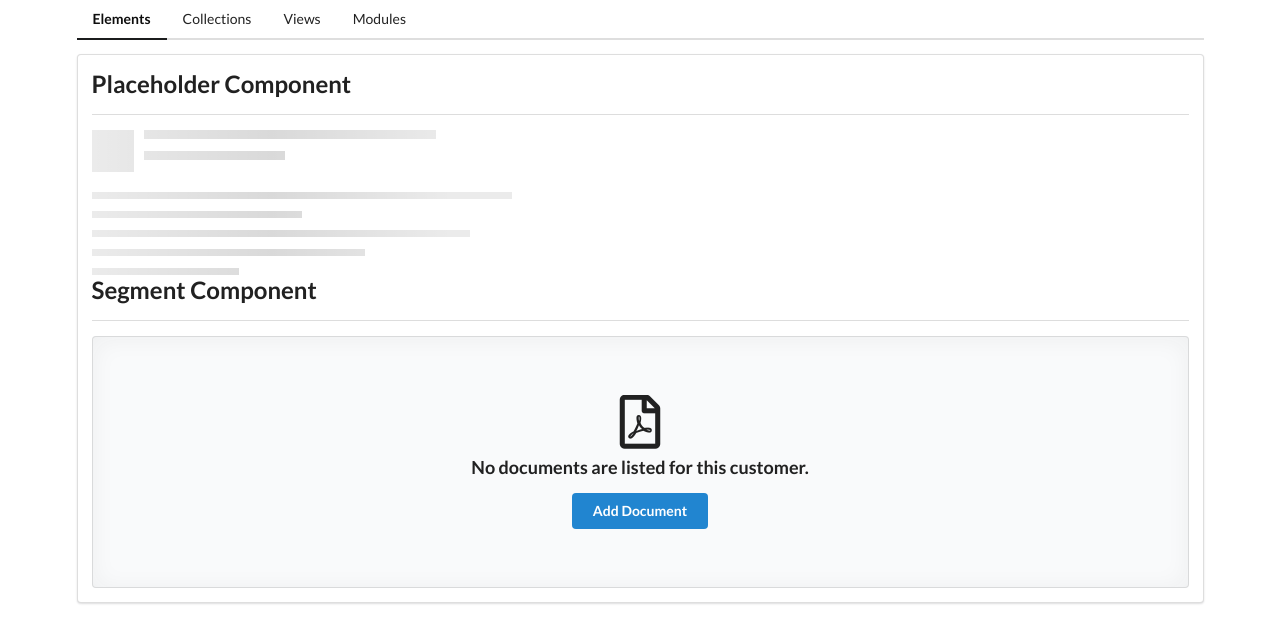
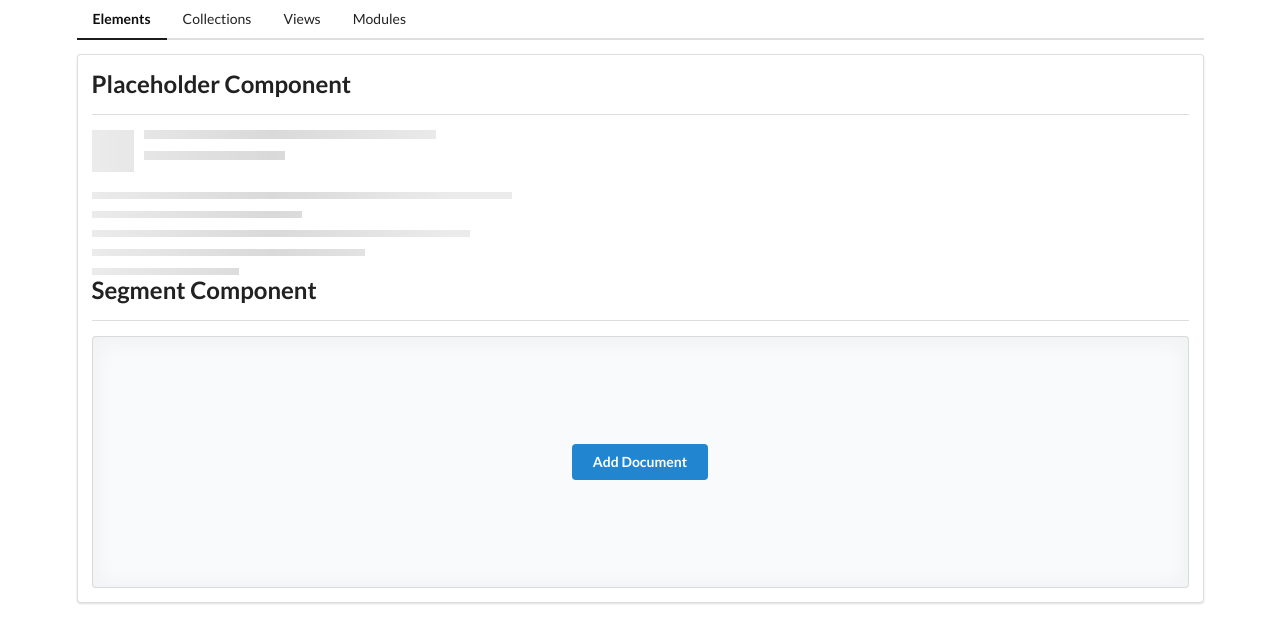
Before and after one commit to MrMoriarty04/comps, an Angular app: page /elements in a window 1280 px wide. Shown: the top 642 px of the page. Built offline with nearby package versions, Linux system fonts and the light colour scheme.

Commit message:
adding hidden element

```diff
--- a/src/app/elements/elements-home/elements-home.html
+++ b/src/app/elements/elements-home/elements-home.html
@@ -3,10 +3,9 @@
 
 <app-divider>Segment Component</app-divider>
 <app-segment>
-  <header>
+  <!-- <header>
     <i class="pdf file outline icon"></i>
     No documents are listed for this customer.
-  </header>
-
+  </header> -->
   <div class="ui primary button">Add Document</div>
 </app-segment>
--- a/src/app/elements/segment/segment.css
+++ b/src/app/elements/segment/segment.css
@@ -0,0 +1,6 @@
+
+
+div.ui.icon.header:empty{
+
+    display: none;
+}
```
